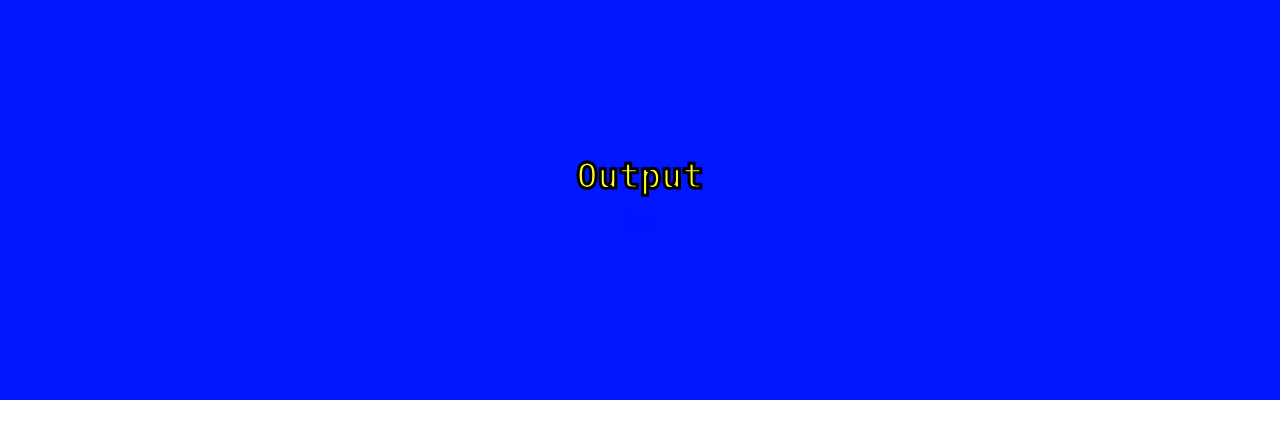
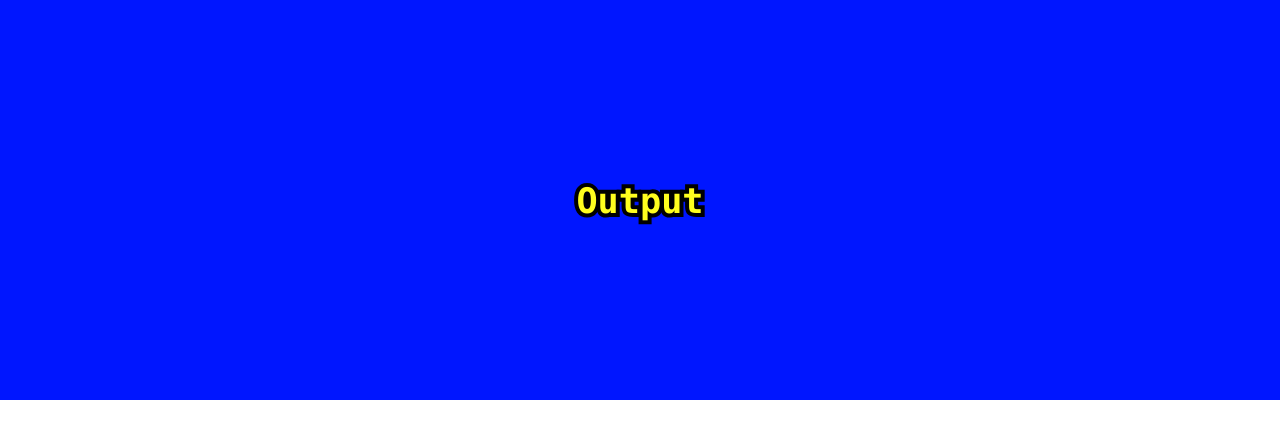
Before and after one commit to minmaj/js-speech-recognition, a plain HTML site: page app/fahmeux/index.html in a window 1280 px wide. Drawn offline with nearby package versions, Linux system fonts and the light colour scheme.

Commit message:
Update index.html
Rework Shadow text css

```diff
--- a/app/fahmeux/index.html
+++ b/app/fahmeux/index.html
@@ -18,27 +18,33 @@
         }
 
         #speechOutput {
+            color: #fffe1e;
+        }
+
+        #speechOutputShadow {
+            color: #000;
+            -webkit-text-stroke: 6pt rgb(0, 0, 0);
+        }
+
+        .speechOutput {
+            position: absolute;
             width: 80%;
             text-align: center;
             font-size: 2.2em;
             font-family: Consolas;
             font-weight: 800;
-            color: #fffe1e;
-            -webkit-text-stroke-width: 3px;
-            -webkit-text-stroke-color: #000;
         }
 
         .container {
             position: absolute;
-            width: 100%;
-            height: 50%;
-            background-color: #0016ff;
-
             display: flex;
             flex-direction: column-reverse;
             flex-wrap: nowrap;
             justify-content: center;
             align-items: center;
+            width: 100%;
+            height: 50%;
+            background-color: #0016ff;
         }
 
 
@@ -49,7 +55,8 @@
     <div class="container">
         <p id="speechInput">Input</p>
 
-        <div id="speechOutput">Output</div>
+        <div id="speechOutputShadow" class="speechOutput">Output</div>
+        <div id="speechOutput" class="speechOutput">Output</div>
     </div>
 
 
@@ -63,6 +70,7 @@
             recognition.maxAlternatives = 1;
 
             var $speechInput = $("#speechInput");
+            var $speechOutputShadow = $("#speechOutputShadow");
             var $speechOutput = $("#speechOutput");
 
             var timer = 5; // Timer in seconds !
@@ -84,11 +92,16 @@
                     clearTimeout(clearSpeechTimeoutId);
                 }
                 $speechInput.text(event.results[0][0].transcript);
+                $speechOutputShadow.fadeOut(500);
                 $speechOutput.fadeOut(500);
                 var refreshSpeechOutputTimer =
                     setTimeout(function() {
                         var text = $("#speechInput").text();
+
+                        $speechOutputShadow.text(text);
                         $speechOutput.text(text);
+
+                        $speechOutputShadow.fadeIn(500)
                         $speechOutput.fadeIn(500, function() {
                             clearSpeechTimeoutId = setTimeout(clearSpeech, timer * 1000);
                         });
```
